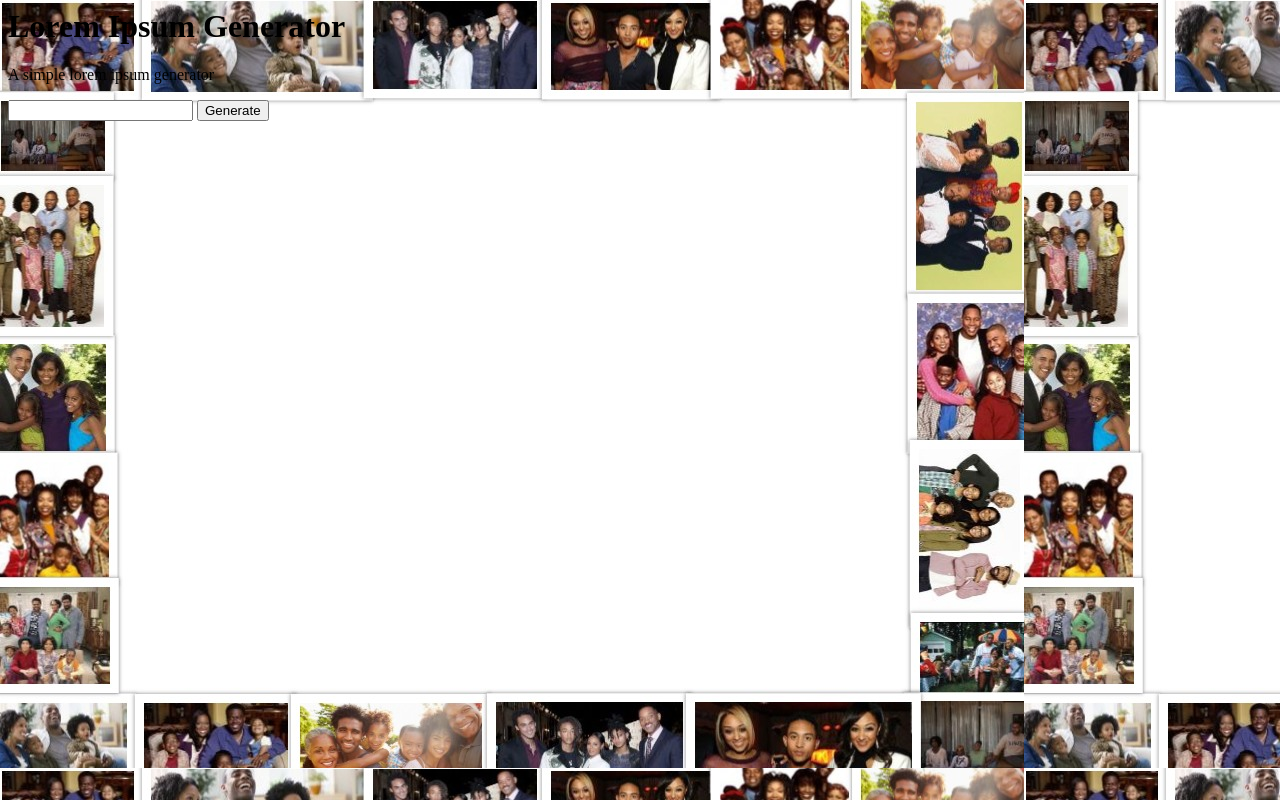
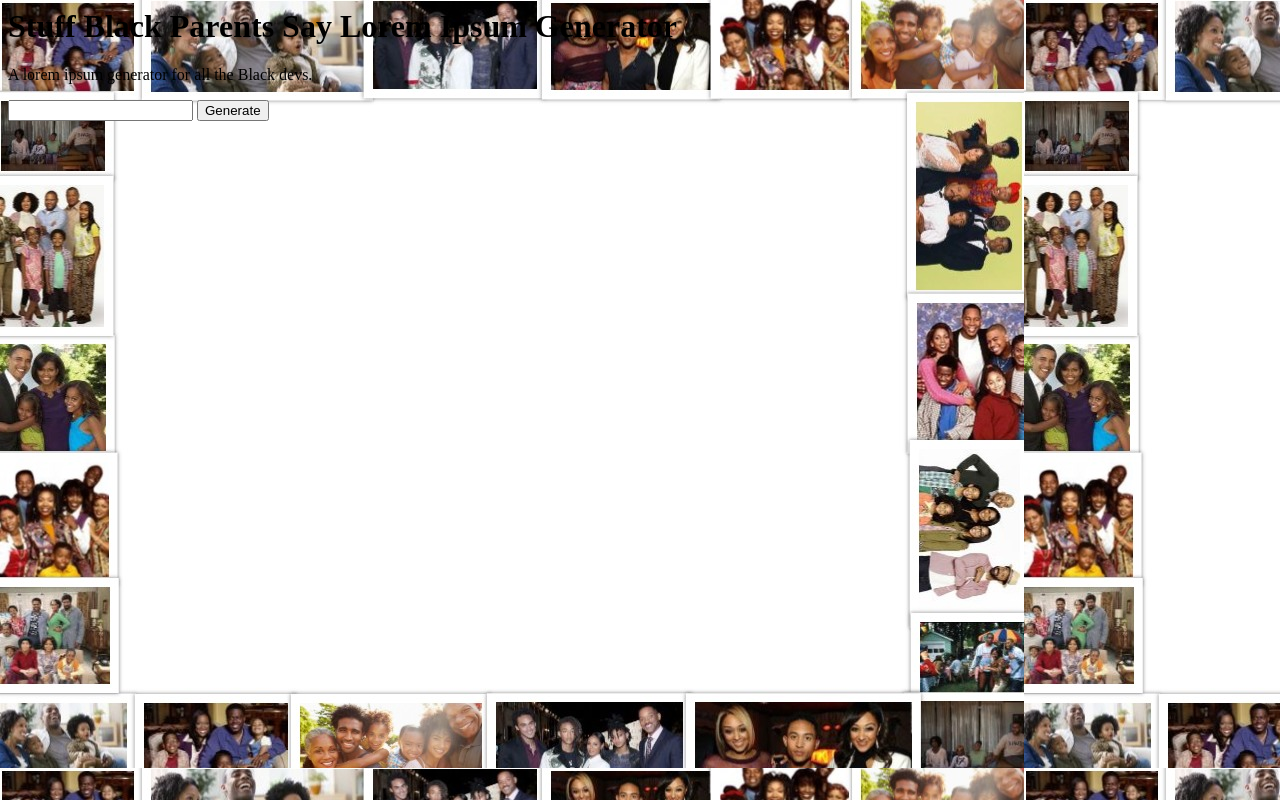
Before and after one commit to camckin10/black-parents, a website: page public/index.html in a window 1280 px wide. Drawn offline with Linux system fonts and the light colour scheme; files whose address does not match are found by name.

Commit message:
updating index.html

```diff
--- a/public/index.html
+++ b/public/index.html
@@ -12,9 +12,9 @@
 	<!--will need the following things:
 	link to stylesheet,title,description,form to generate paragraphs,div for lorem ipsum text-->
 
-	<h1 class="title">Lorem Ipsum Generator</h1>
+	<h1 class="title"> Stuff Black Parents Say Lorem Ipsum Generator</h1>
 
-    <p class="description">A simple lorem ipsum generator</p>
+    <p class="description">A lorem ipsum generator for all the Black devs. </p>
 
     <form action="/" method="POST">
       <input type="number" class="paragraph-number" name="numberOfParagraphs">
```
